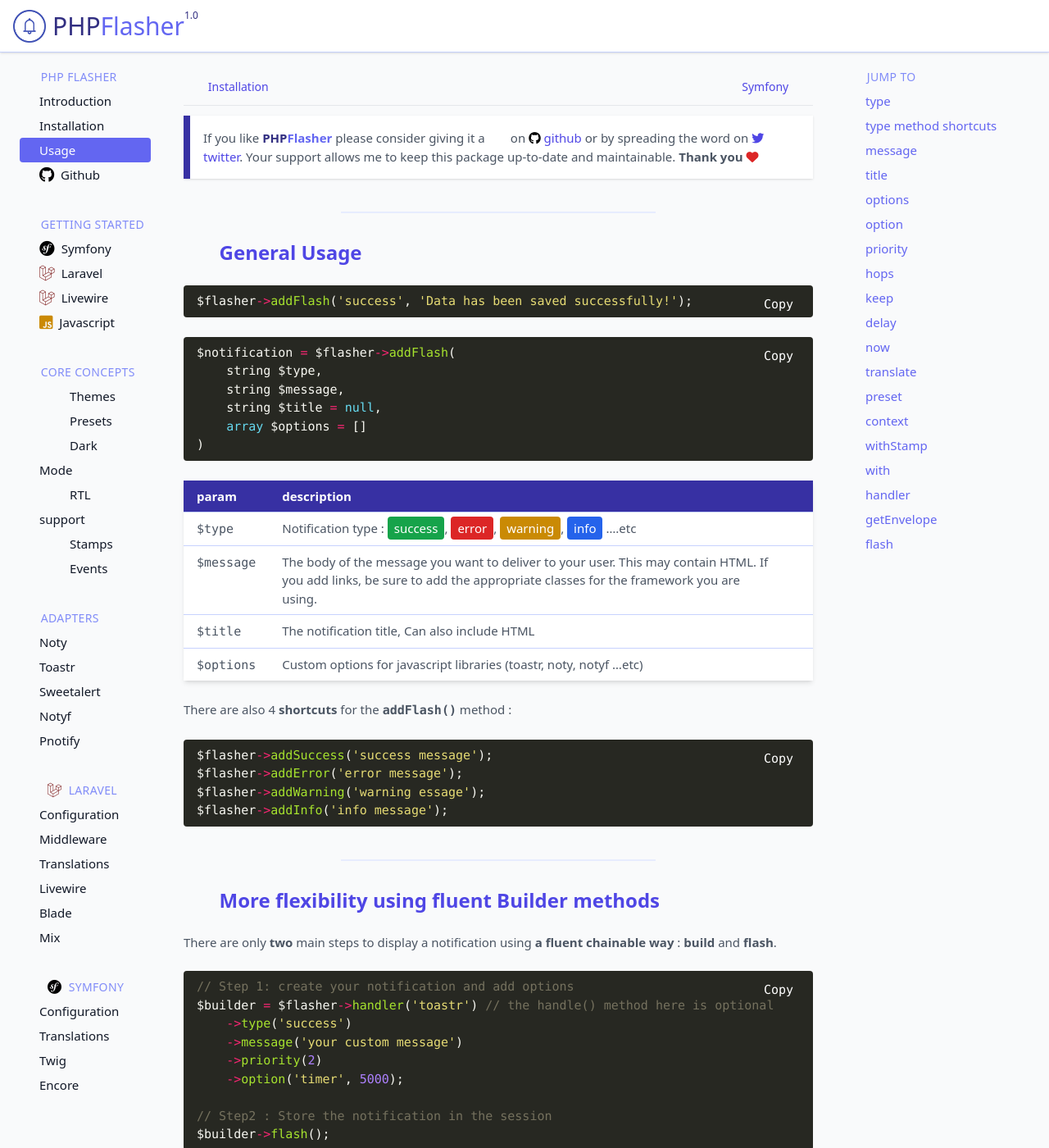
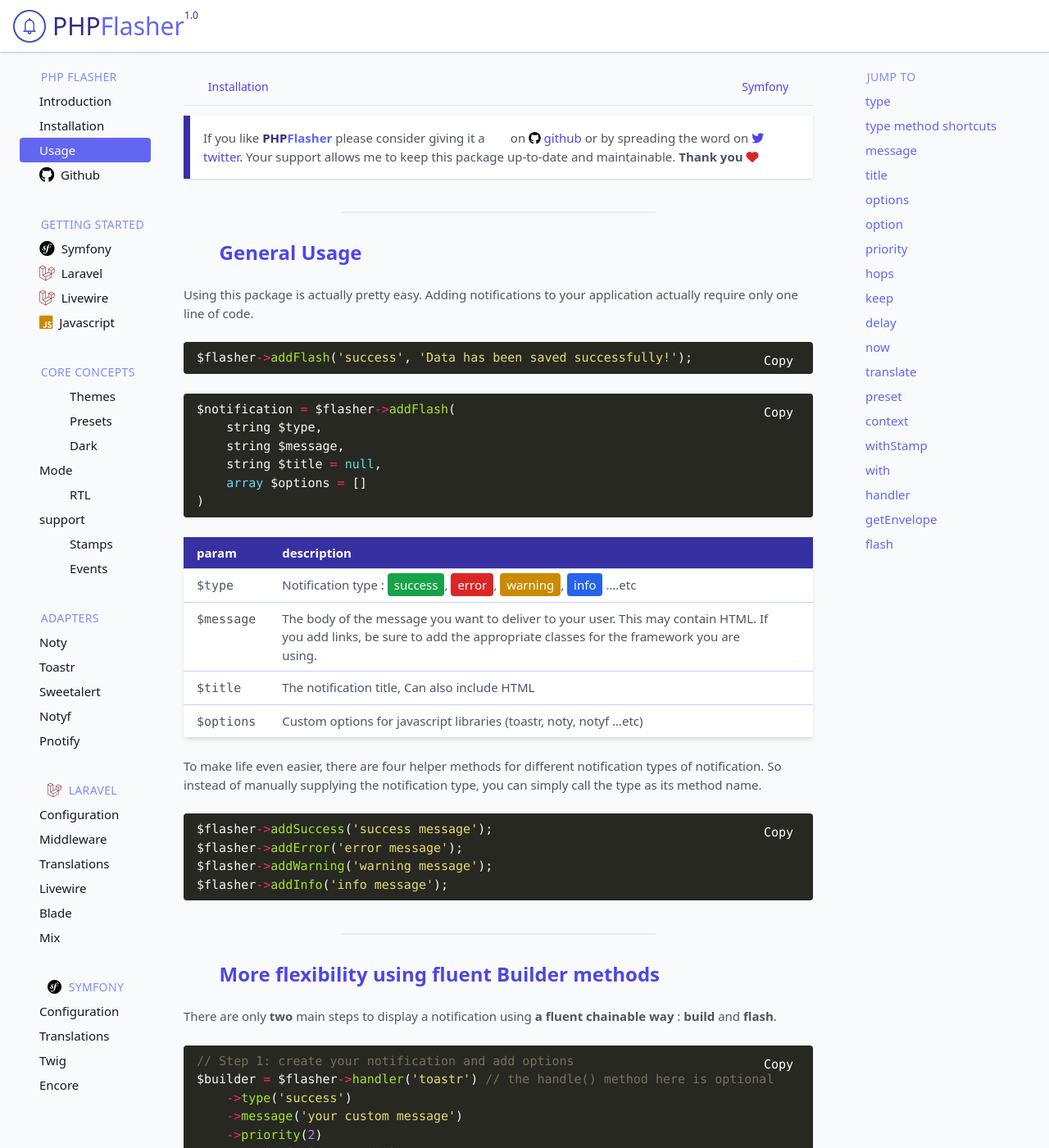
Before and after one commit to php-flasher/php-flasher.github.io, a Jekyll site: the page built from docs/usage.md, in a window 1280 px wide and 1400 px high. Shown: the whole window at 82% size. Built offline with Jekyll 4.4.1, drawn with Linux system fonts in a browser that asks for light colours; some web fonts are replaced.

Commit message:
update usage section wording

````diff
--- a/docs/usage.md
+++ b/docs/usage.md
@@ -7,6 +7,8 @@
 ---
 
 ## <i class="fa-duotone fa-list-radio"></i> General Usage
+
+Using this package is actually pretty easy. Adding notifications to your application actually require only one line of code.
 
 ```php
 $flasher->addFlash('success', 'Data has been saved successfully!');
@@ -28,12 +30,14 @@
 | `$title`   | The notification title, Can also include HTML                                                                                                                                                                                                                                                                       |
 | `$options` | Custom options for javascript libraries (toastr, noty, notyf ...etc)                                                                                                                                                                                                                                                |                                                                                                                                                                                                                                       |
 
-There are also 4 **shortcuts** for the **`addFlash()`** method :
+
+To make life even easier, there are four helper methods for different notification types of notification.
+So instead of manually supplying the notification type, you can simply call the type as its method name.
 
 ```php
 $flasher->addSuccess('success message');
 $flasher->addError('error message');
-$flasher->addWarning('warning essage');
+$flasher->addWarning('warning message');
 $flasher->addInfo('info message');
 ```
 
````
